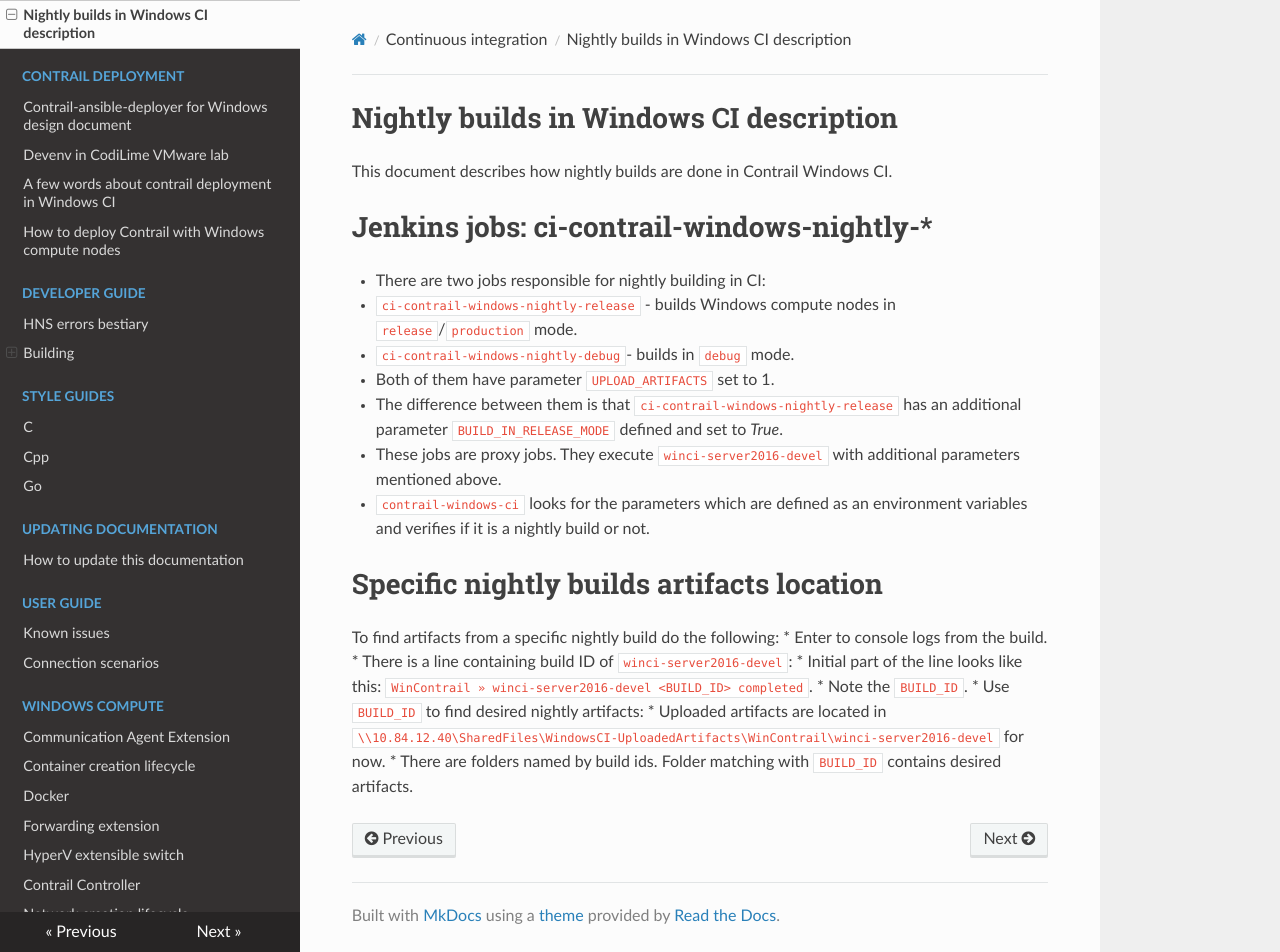
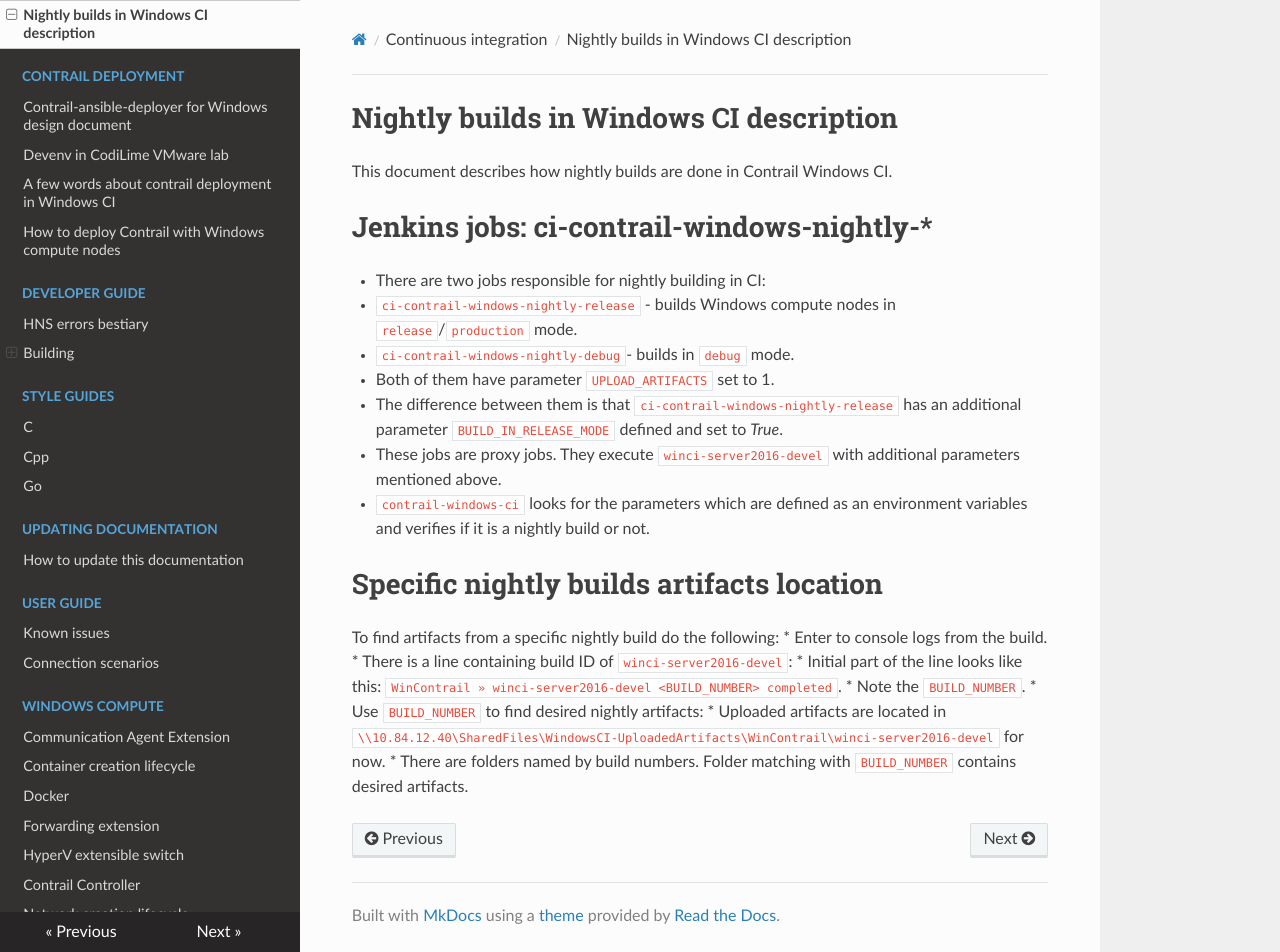
Before and after one commit to piotr-szuberski/contrail-windows-docs, an MkDocs documentation site: the page built from doc/continuous_integration/NightlyBuilds.md, in a window 1280 px wide and 952 px high. Built offline with MkDocs 1.6.1, drawn with Linux system fonts in a browser that asks for light colours; nearby versions of some CDN libraries.

Commit message:
Change `build id` to `build number`

```diff
--- a/doc/continuous_integration/NightlyBuilds.md
+++ b/doc/continuous_integration/NightlyBuilds.md
@@ -13,8 +13,8 @@ To find artifacts from a specific nightly build do the following:
   * Enter to console logs from the build.
   * There is a line containing build ID of `winci-server2016-devel`:
     * Initial part of the line looks like this:
-    `WinContrail » winci-server2016-devel <BUILD_ID> completed`.
-    * Note the `BUILD_ID`.
-  * Use `BUILD_ID` to find desired nightly artifacts:
+    `WinContrail » winci-server2016-devel <BUILD_NUMBER> completed`.
+    * Note the `BUILD_NUMBER`.
+  * Use `BUILD_NUMBER` to find desired nightly artifacts:
     * Uploaded artifacts are located in `\\10.84.12.40\SharedFiles\WindowsCI-UploadedArtifacts\WinContrail\winci-server2016-devel` for now.
-    * There are folders named by build ids. Folder matching with `BUILD_ID` contains desired artifacts.
+    * There are folders named by build numbers. Folder matching with `BUILD_NUMBER` contains desired artifacts.
```
